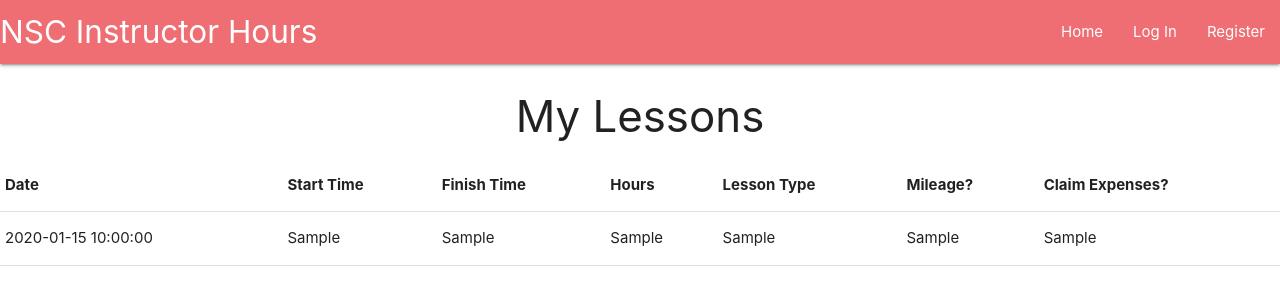
After one commit to CharlieC115/MS3-NSC-Volunteer-Hours, a Flask app: page /search in a window 1280 px wide. The commit adds this page. Shown: the top 305 px of the page. Run offline with Flask 2, Linux system fonts and the light colour scheme; a database or web service that is not in the repository returns one stand-in record (values such as "Sample title"); some libraries are stand-ins or nearby versions.

Commit message:
Added my lessons page - lessons.html and added functionality so it shows lesson data from the db

```diff
--- a/app.py
+++ b/app.py
@@ -100,6 +100,19 @@ def logout():
     return redirect(url_for('login'))
 
 
+@app.route('/lessons')
+def lessons():
+    lessons = mongo.db.lessons.find()
+    return render_template('lessons.html', lessons=lessons)
+
+
+@app.route('/search', methods=['GET', 'POST'])
+def search():
+    query = request.form.get('query')
+    lessons = list(mongo.db.lessons.find({'$text': {'$search': query}}).sort('datetime_millisec', 1))
+    return render_template('lessons.html', lessons=lessons)
+
+
 if __name__ == '__main__':
     app.run(host=os.environ.get('IP'),
             port=int(os.environ.get('PORT')),
--- a/templates/base.html
+++ b/templates/base.html
@@ -22,7 +22,7 @@
                     <li><a href="{{ url_for('home') }}">Home</a></li>
                     {% if session.user %}
                         <li><a href="{{ url_for('profile') }}">Profile</a></li>
-                        <li><a href="#">My Lessons</a></li>
+                        <li><a href="{{ url_for('lessons') }}">My Lessons</a></li>
                         <li><a href="#">New Record</a></li>
                         <li><a href="#">Manage Lessons</a></li>
                         <li><a href="{{ url_for('logout') }}">Log Out</a></li>
@@ -39,7 +39,7 @@
             <li><a href="{{ url_for('home') }}">Home</a></li>
             {% if session.user %}
                 <li><a href="{{ url_for('profile') }}">Profile</a></li>
-                <li><a href="#">My Lessons</a></li>
+                <li><a href="{{ url_for('lessons') }}">My Lessons</a></li>
                 <li><a href="#">New Record</a></li>
                 <li><a href="#">Manage Lessons</a></li>
                 <li><a href="{{ url_for('logout') }}">Log Out</a></li>
--- /dev/null
+++ b/templates/lessons.html
@@ -0,0 +1,34 @@
+{% extends 'base.html' %}
+{% block content %}
+
+    <h3 class="center-align">My Lessons</h3>
+
+    <table>
+        <thead>
+            <tr>
+                <th>Date</th>
+                <th>Start Time</th>
+                <th>Finish Time</th>
+                <th>Hours</th>
+                <th>Lesson Type</th>
+                <th>Mileage?</th>
+                <th>Claim Expenses?</th>
+            </tr>
+        </thead>
+
+        <tbody>
+            {% for lesson in lessons %}
+                <tr>
+                    <td>{{ lesson.lesson_date }}</td>
+                    <td>{{ lesson.lesson_start }}</td>
+                    <td>{{ lesson.lesson_finish }}</td>
+                    <td>{{ lesson.lesson_hours }}</td>
+                    <td>{{ lesson.lesson_type }}</td>
+                    <td>{{ lesson.lesson_mileage }}</td>
+                    <td>{{ lesson.lesson_expenses }}</td>
+                </tr>
+            {% endfor %}
+        </tbody>
+    </table>
+
+{% endblock %}
```
